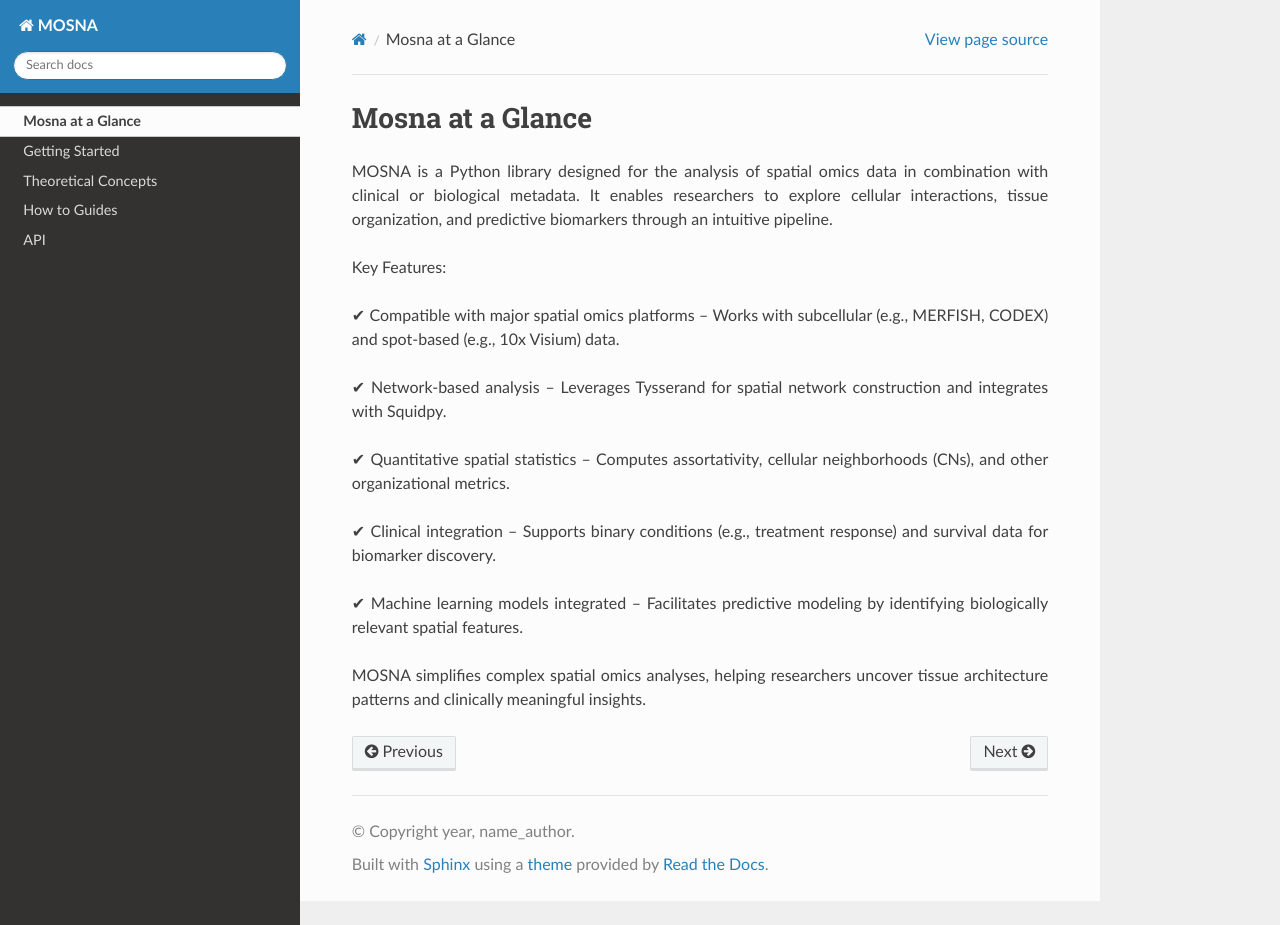
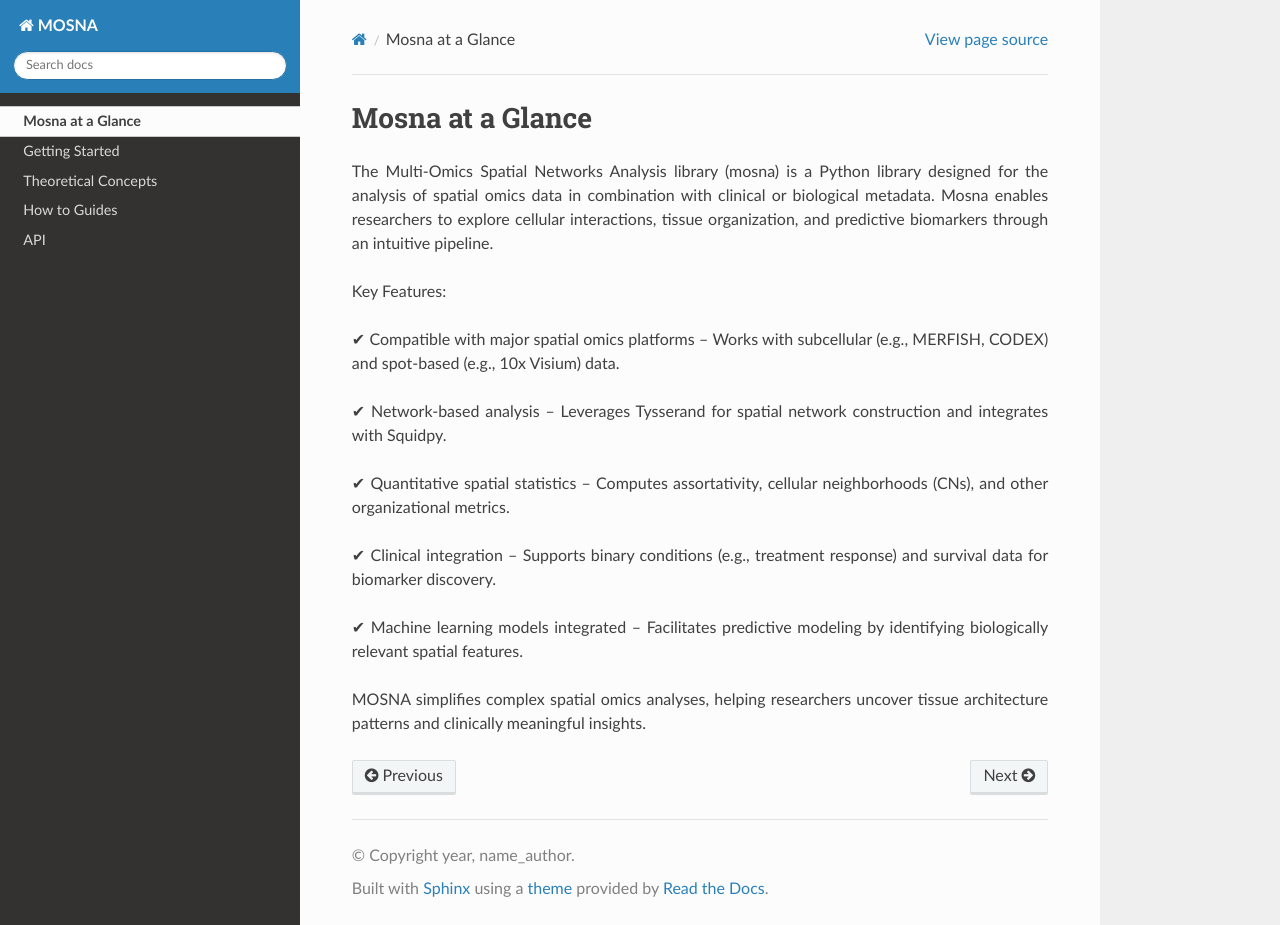
Before and after one commit to Bram-Simon/mosna_documentation, a Sphinx documentation site: the page built from docs/source/mosna_at_a_glance.rst, in a window 1280 px wide and 925 px high. Built offline with Sphinx 7.4.7 and the Read the Docs theme 3.1.0, drawn with Linux system fonts in a browser that asks for light colours.

Commit message:
Add Mosna written full out

```diff
--- a/docs/source/mosna_at_a_glance.rst
+++ b/docs/source/mosna_at_a_glance.rst
@@ -1,7 +1,8 @@
 Mosna at a Glance
 =================
 
-MOSNA is a Python library designed for the analysis of spatial omics data in combination with clinical or biological metadata. It enables researchers to explore cellular interactions, tissue organization, and predictive biomarkers through an intuitive pipeline.
+The Multi-Omics Spatial Networks Analysis library (mosna) is a Python library designed for the analysis of spatial omics data in combination with clinical or biological metadata.
+Mosna enables researchers to explore cellular interactions, tissue organization, and predictive biomarkers through an intuitive pipeline.
 
 Key Features:
 
```
